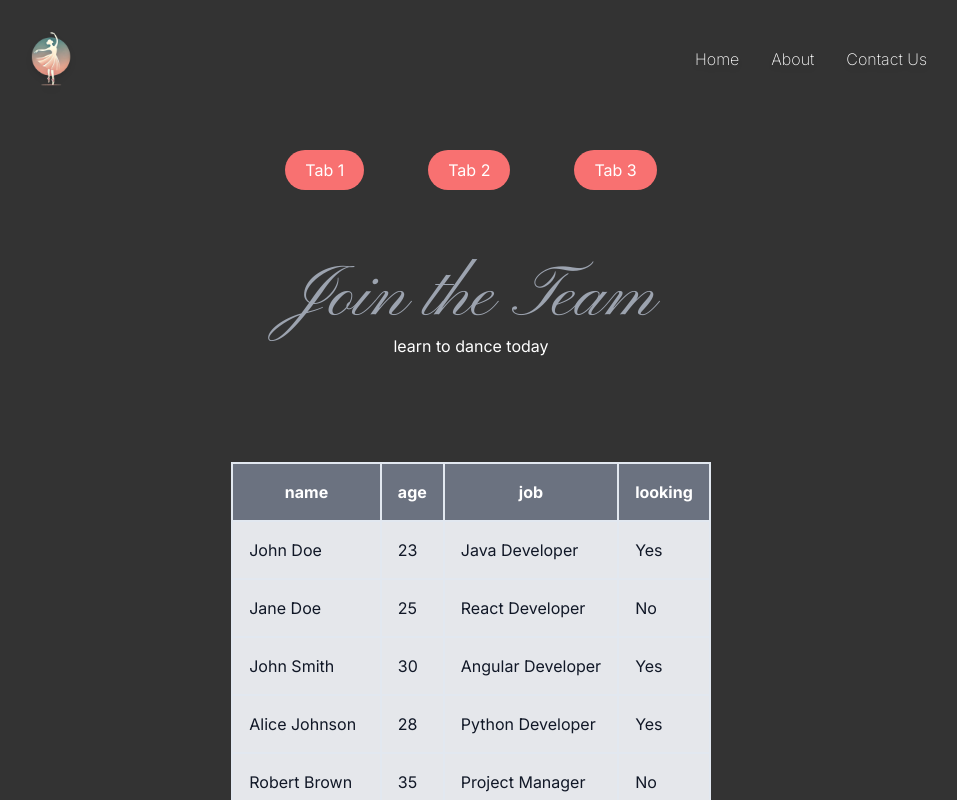
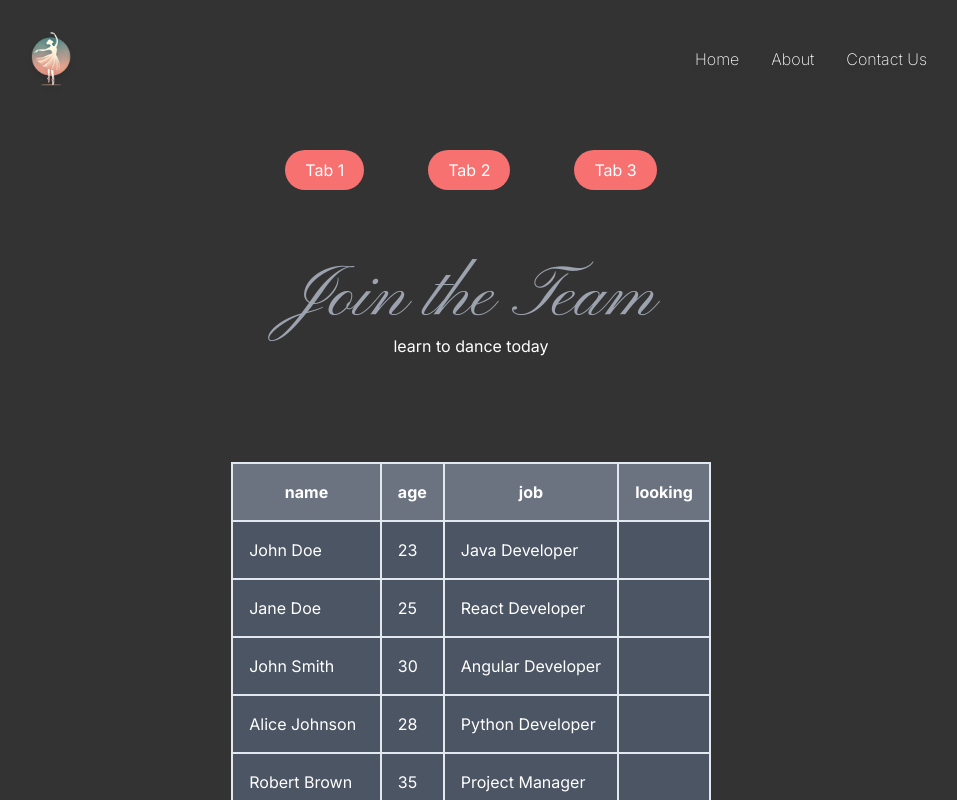
Before and after one commit to Bruskiguy/balletProject, a Next.js app in the folder ballet-site/: page / in a window 1280 px wide. Shown: the top 800 px of the page, without its empty margins (169-1126 px from the left). Built offline with nearby package versions, Linux system fonts and the light colour scheme.

Commit message:
trying attempt 3

```diff
--- a/ballet-site/components/ui/dataTable.tsx
+++ b/ballet-site/components/ui/dataTable.tsx
@@ -1,78 +1,42 @@
 "use client";
 
-import React, { useState } from "react";
+import React from "react";
+import { nanoid } from "nanoid";
 
 export const DataTable = (props) => {
-  const [cellContent, setCellContent] = useState({});
-  const [editingCell, setEditingCell] = useState(null);
+  console.log(props);
 
-  const generateCellId = (rowIndex, colName) => `${rowIndex}-${colName}`;
-
-  const handleCellContentChange = (cellId, value) => {
-    setCellContent({
-      ...cellContent,
-      [cellId]: value,
+  const [editingCell, setEditingCell] = React.useState({
+    rowIndex: null,
+    colName: null,
   });
-  };
-
-  const handleCellBlur = () => {
-    setEditingCell(null);
-  };
-
-  const handleKeyPress = (event) => {
-    if (event.key === "Enter") {
-      handleCellBlur();
-    }
-  };
-
-  const renderBooleanValue = (value) => {
-    return value ? "Yes" : "No";
-  };
 
   return (
-    <table className="mx-auto border-collapse border-6 bg-gray-200 transition-colors duration-300 ease-in-out cursor-pointer">
+    <table className="mx-auto border-collapse border-6 bg-gray-600 transition-colors duration-300 ease-in-out cursor-pointer">
       <thead>
         <tr className="bg-gray-500">
-          {props.previewColumns.map((item) => (
-            <th key={item} className="border-2 p-4">
+          {props.previewColumns.map((item) => {
+            return (
+              <th key={nanoid()} className="border-2 p-4">
                 {item}
               </th>
-          ))}
+            );
+          })}
         </tr>
       </thead>
       <tbody>
-        {props.rows.map((row, rowIndex) => (
-          <tr key={rowIndex}>
-            {props.previewColumns.map((colName) => {
-              const cellId = generateCellId(rowIndex, colName);
-              const isEditing = editingCell === cellId;
-
+        {props.rows.map((row, rowIndex) => {
+          console.log(row);
           return (
-                <td
-                  key={cellId}
-                  className="border-2 p-4 text-gray-900"
-                  onClick={() => setEditingCell(cellId)}
-                >
-                  {isEditing ? (
-                    <input
-                      type="text"
-                      value={cellContent[cellId] ?? row[colName]}
-                      onChange={(e) =>
-                        handleCellContentChange(cellId, e.target.value)
-                      }
-                      onKeyPress={handleKeyPress}
-                      autoFocus
-                    />
-                  ) : typeof row[colName] === "boolean" ? (
-                    renderBooleanValue(row[colName])
-                  ) : (
-                    cellContent[cellId] ?? row[colName]
-                  )}
+            <tr key={nanoid()}>
+              {props.previewColumns.map((colName) => (
+                <td key={nanoid()} className="border-2 p-4">
+                  {row[colName]}
                 </td>
+              ))}
+            </tr>
           );
         })}
-          </tr>
-        ))}
       </tbody>
     </table>
   );
--- /dev/null
+++ b/ballet-site/components/ui/second-attempt-dataTable.tsx
@@ -0,0 +1,79 @@
+"use client";
+
+import React, { useState } from "react";
+
+export const DataTable = (props) => {
+  const [cellContent, setCellContent] = useState({});
+  const [editingCell, setEditingCell] = useState(null);
+
+  const generateCellId = (rowIndex, colName) => `${rowIndex}-${colName}`;
+
+  const handleCellContentChange = (cellId, value) => {
+    setCellContent({
+      ...cellContent,
+      [cellId]: value,
+    });
+  };
+
+  const handleCellBlur = () => {
+    setEditingCell(null);
+  };
+
+  const handleKeyPress = (event) => {
+    if (event.key === "Enter") {
+      handleCellBlur();
+    }
+  };
+
+  const renderBooleanValue = (value) => {
+    return value ? "Yes" : "No";
+  };
+
+  return (
+    <table className="mx-auto border-collapse border-6 bg-gray-200 transition-colors duration-300 ease-in-out cursor-pointer">
+      <thead>
+        <tr className="bg-gray-500">
+          {props.previewColumns.map((item) => (
+            <th key={item} className="border-2 p-4">
+              {item}
+            </th>
+          ))}
+        </tr>
+      </thead>
+      <tbody>
+        {props.rows.map((row, rowIndex) => (
+          <tr key={rowIndex}>
+            {props.previewColumns.map((colName) => {
+              const cellId = generateCellId(rowIndex, colName);
+              const isEditing = editingCell === cellId;
+
+              return (
+                <td
+                  key={cellId}
+                  className="border-2 p-4 text-gray-900"
+                  onClick={() => setEditingCell(cellId)}
+                >
+                  {isEditing ? (
+                    <input
+                      type="text"
+                      value={cellContent[cellId] ?? row[colName]}
+                      onChange={(e) =>
+                        handleCellContentChange(cellId, e.target.value)
+                      }
+                      onKeyPress={handleKeyPress}
+                      autoFocus
+                    />
+                  ) : typeof row[colName] === "boolean" ? (
+                    renderBooleanValue(row[colName])
+                  ) : (
+                    cellContent[cellId] ?? row[colName]
+                  )}
+                </td>
+              );
+            })}
+          </tr>
+        ))}
+      </tbody>
+    </table>
+  );
+};
```
Lines whose indentation alone changed are shown as unchanged.
